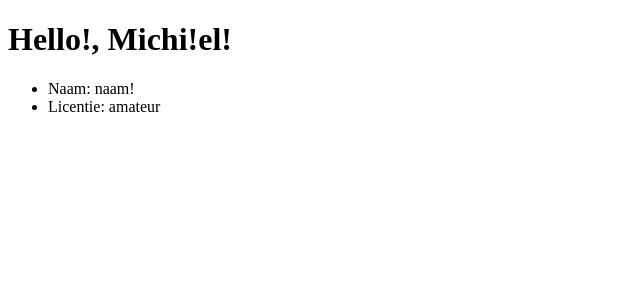
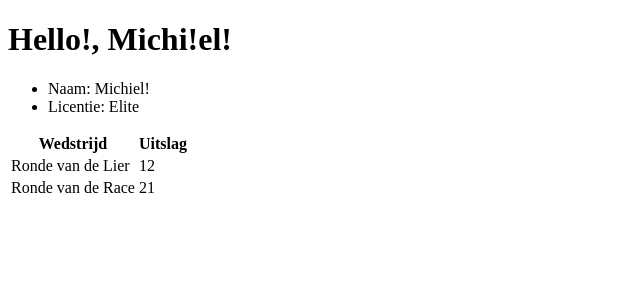
Before and after one commit to michie1/wrs_react, a React app: page / in a window 1280 px wide. Shown: the top 300 px of the page, without its empty margins (0-640 px from the left). Built offline with nearby package versions, Linux system fonts and the light colour scheme.

Commit message:
Result by rider component

```diff
--- a/Components/App.jsx
+++ b/Components/App.jsx
@@ -6,16 +6,27 @@ export default class App extends React.Component {
     super();
     this.receiver = 'Michi!el';
     this.rider = {
-      name: 'naam',
-      licence: 'amateur'
+      name: 'Michiel',
+      licence: 'Elite'
     };
+    this.results = [{
+      race: {
+        name: 'Ronde van de Lier',
+      },
+      result: '12'
+    }, {
+      race: {
+        name: 'Ronde van de Race',
+      },
+      result: '21'
+    }];
   }
 
   render() {
     return (
       <div>
         <h1>Hello!, {this.receiver}!</h1>
-        <RiderDetails rider={this.rider}/>
+        <RiderDetails rider={this.rider} results={this.results}/>
       </div>
     );
   }
--- /dev/null
+++ b/Components/result/Rider.jsx
@@ -0,0 +1,26 @@
+import React from 'react';
+
+export class Rider extends React.Component {
+  render() {
+    return (
+      <table>
+        <thead>
+          <tr>
+            <th>Wedstrijd</th>
+            <th>Uitslag</th>
+          </tr>
+        </thead>
+        <tbody>
+          {this.props.results.map((result, i) => {
+            return (
+              <tr key={i}>
+                <td>{result.race.name}</td>
+                <td>{result.result}</td>
+              </tr>
+            )
+          })}
+        </tbody>
+      </table>
+    );
+  }
+}
--- a/Components/rider/Details.jsx
+++ b/Components/rider/Details.jsx
@@ -1,10 +1,14 @@
 import React from 'react';
 import {Info} from './details/Info.jsx';
+import {Rider as Results} from '../result/Rider.jsx';
 
 export class Details extends React.Component {
   render() {
     return (
-      <Info name={this.props.rider.name} licence={this.props.rider.licence}/>
+      <div>
+        <Info name={this.props.rider.name} licence={this.props.rider.licence} />
+        <Results results={this.props.results}/>
+      </div>
     );
   }
 }
```
